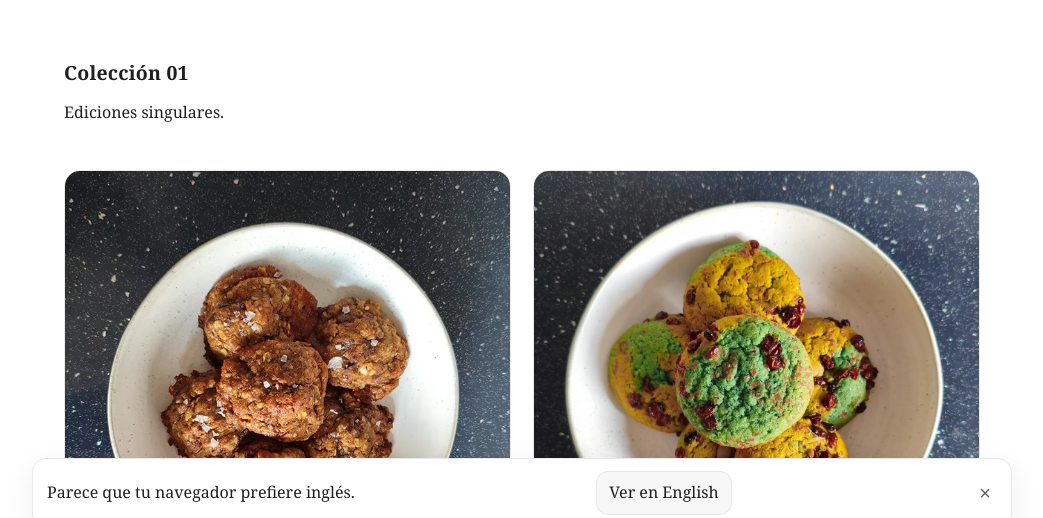
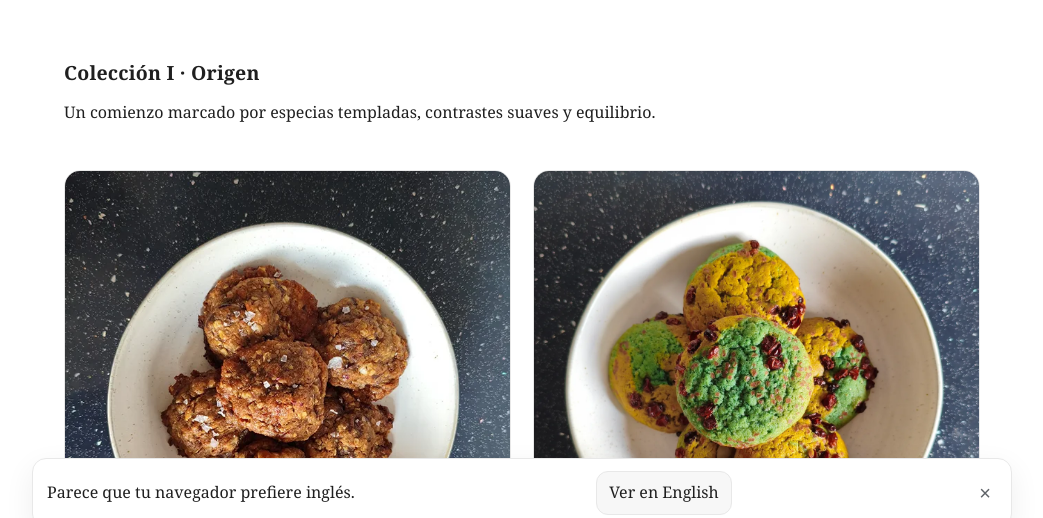
Before and after one commit to SROS95/static-web-lab, a plain HTML site: page index.html in a window 1280 px wide. Shown: the part 256-774 px from the top of the page, without its empty margins (118-1161 px from the left). Drawn offline with Linux system fonts and the light colour scheme.

Commit message:
Udpate HTML file

```diff
--- a/index.html
+++ b/index.html
@@ -131,8 +131,8 @@
 <main class="wrap" id="contenido">
   <section class="collection" aria-labelledby="coleccion-01">
     <header class="collection__head">
-      <h2 id="coleccion-01">Colección 01</h2>
-      <p class="muted">Ediciones singulares.</p>
+      <h2 id="coleccion-01">Colección I · Origen</h2>
+      <p class="muted">Un comienzo marcado por especias templadas, contrastes suaves y equilibrio.</p>
     </header>
 
     <div class="grid">
```
Also changed, not shown: en/index.html (+2 -2 lines).
